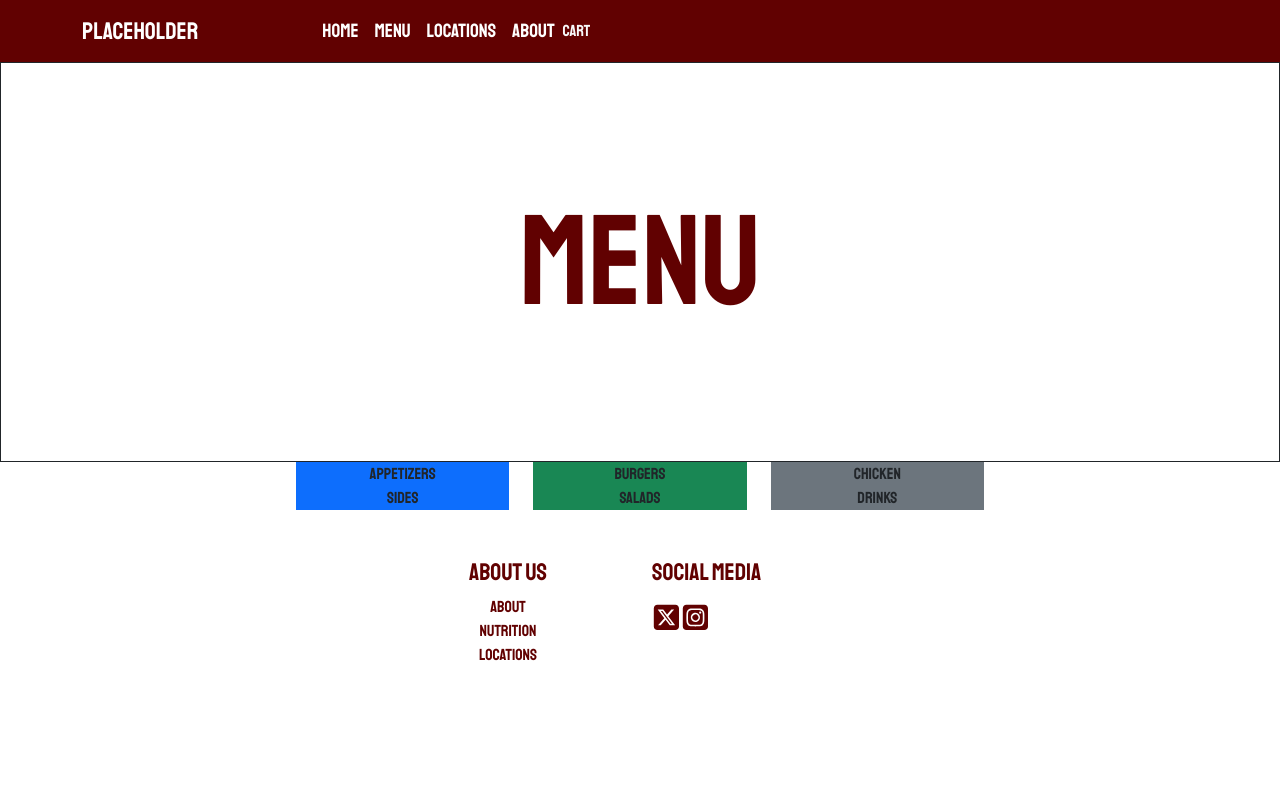
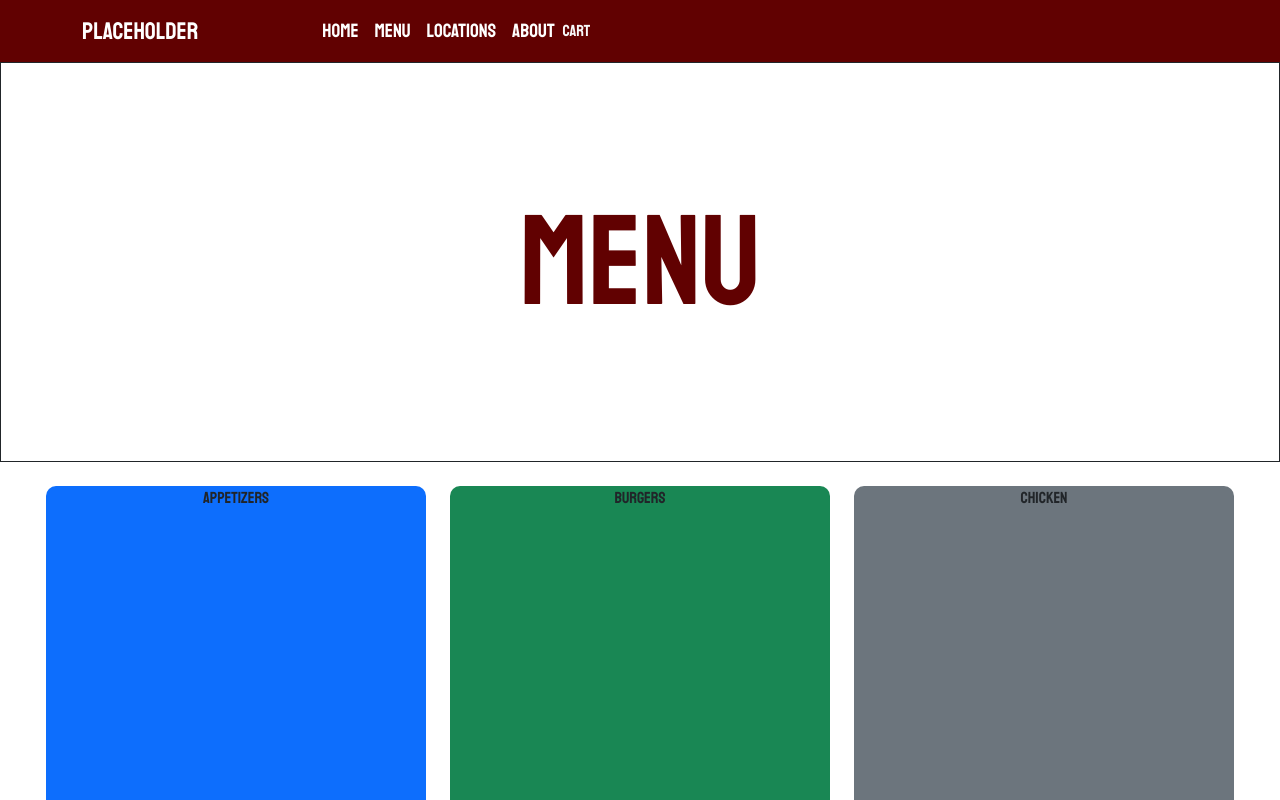
Before and after one commit to AxAnder0095/finestcuisines, a React (Vite) app: page /menu in a window 1280 px wide. Shown: the top 800 px of the page. Built offline with nearby package versions, Linux system fonts and the light colour scheme.

Commit message:
worked on menu page

```diff
--- a/src/pages/Menu/Menu.jsx
+++ b/src/pages/Menu/Menu.jsx
@@ -8,15 +8,15 @@ function Menu(){
                     <span id='menu-title'>Menu</span>
                 </div>
             </div>
-            <div className='row d-flex justify-content-center gap-4' id='menu-container-foods-1'>
-                <div className='col-2 bg-primary text-center'>Appetizers</div>
-                <div className='col-2 bg-success text-center'>Burgers</div>
-                <div className='col-2 bg-secondary text-center'>Chicken</div>
+            <div className='row d-flex justify-content-center gap-4 mt-4 mb-4' id='menu-container-foods-1'>
+                <div className='col-2 bg-primary text-center menu-type'>Appetizers</div>
+                <div className='col-2 bg-success text-center menu-type'>Burgers</div>
+                <div className='col-2 bg-secondary text-center menu-type'>Chicken</div>
             </div>
-            <div className='row d-flex justify-content-center gap-4' id='menu-container-foods-2'>
-                <div className='col-2 bg-primary text-center'>Sides</div>
-                <div className='col-2 bg-success text-center'>Salads</div>
-                <div className='col-2 bg-secondary text-center'>Drinks</div>
+            <div className='row d-flex justify-content-center gap-4 mt-4 mb-4' id='menu-container-foods-2'>
+                <div className='col-2 bg-primary text-center menu-type'>Sides</div>
+                <div className='col-2 bg-success text-center menu-type'>Salads</div>
+                <div className='col-2 bg-secondary text-center menu-type'>Drinks</div>
             </div>
         </div>
     )
--- a/src/pages/Menu/MenuStyles.css
+++ b/src/pages/Menu/MenuStyles.css
@@ -10,3 +10,9 @@
     font-size: 8rem;
     color: var(--secondary-text-color);
 }
+
+.menu-type{
+    width: 380px;
+    height: 400px;
+    border-radius: 10px;
+}
```
